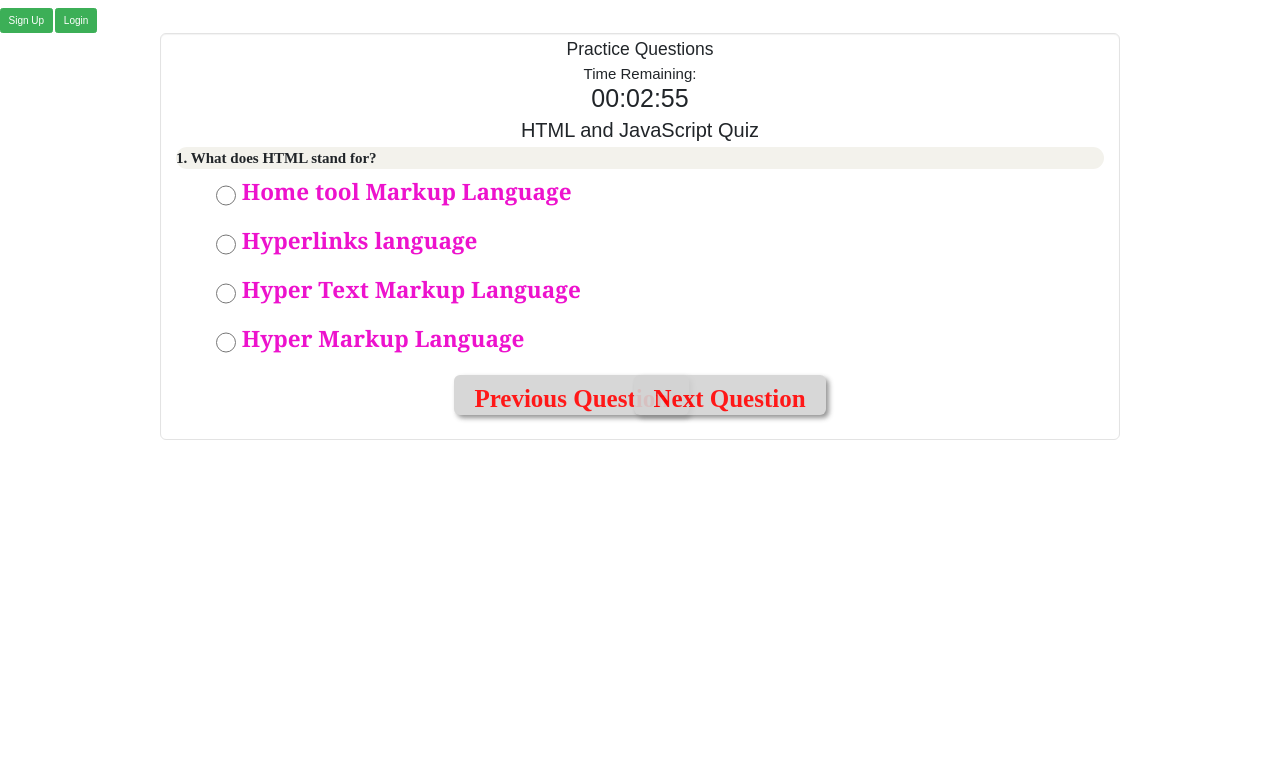
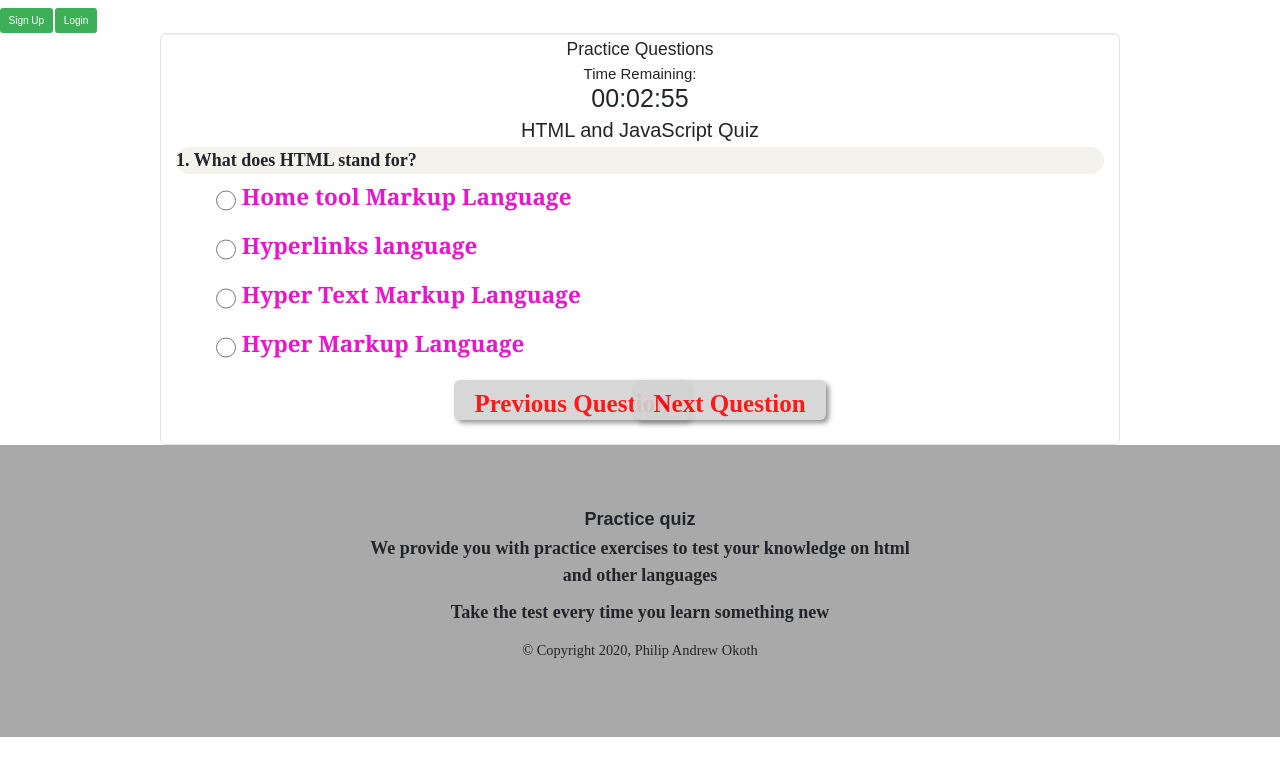
Before and after one commit to Youn-Andy/Quiz-app, a plain HTML site: page index.html in a window 1280 px wide. Drawn offline with nearby package versions, Linux system fonts and the light colour scheme.

Commit message:
Add a footer to  the website

```diff
--- a/css/styles.css
+++ b/css/styles.css
@@ -42,7 +42,8 @@ button:hover {
     padding: 14px 20px;
     background-color: #f44336;
 }
-.signupbtn{
+
+.signupbtn {
     background-color: green;
 }
 
@@ -125,26 +126,31 @@ hr {
 }
 
 h1 {
-    font-family:'Gabriola', serif;
+    font-family: 'Gabriola', serif;
     text-align: center;
 }
+
 ul {
     list-style: none;
 }
+
 li {
-    font-family:'Cambria', serif;
+    font-family: 'Cambria', serif;
     font-size: 1.5em;
 }
+
 input[type=radio] {
     border: 0px;
     width: 20px;
     height: 2em;
 }
+
 p {
-    font-family:'Gabriola', serif;
+    font-family: 'Gabriola', serif;
 }
+
 /* Quiz Classes */
- .quizContainer {
+.quizContainer {
     background-color: white;
     border-radius: 6px;
     width: 75%;
@@ -155,28 +161,29 @@ p {
     box-shadow: 10px 10px 5px #888;*/
     position: relative;
 }
-.quizcontainer #quiz1
-{
-text-shadow:1px 1px 2px orange;
-font-family:"Georgia", Arial, sans-serif;
+
+.quizcontainer #quiz1 {
+    text-shadow: 1px 1px 2px orange;
+    font-family: "Georgia", Arial, sans-serif;
 }
+
 .nextButton {
     box-shadow: 3px 3px 5px #888;
     border-radius: 6px;
-   /* width: 150px;*/
+    /* width: 150px;*/
     height: 40px;
     text-align: center;
     background-color: lightgrey;
     /*clear: both;*/
     color: red;
-    font-family:'Gabriola', serif;
+    font-family: 'Gabriola', serif;
     position: relative;
     margin: auto;
-	font-size:25px;
-	font-weight:bold;
+    font-size: 25px;
+    font-weight: bold;
     padding-top: 5px;
-	float:right;
-	right:30%;
+    float: right;
+    right: 30%;
 }
 
 .preButton {
@@ -188,20 +195,20 @@ font-family:"Georgia", Arial, sans-serif;
     background-color: lightgrey;
     /*clear: both;*/
     color: red;
-    font-family:'Gabriola', serif;
+    font-family: 'Gabriola', serif;
     position: relative;
     margin: auto;
-	font-size:25px;
-	font-weight:bold;
+    font-size: 25px;
+    font-weight: bold;
     padding-top: 5px;
-	float:left;
-	left:30%;
+    float: left;
+    left: 30%;
 }
 
 .question {
-    font-family:'Century', serif;
-    font-size: 1.5em;
-	font-weight:bold;
+    font-family: 'Century', serif;
+    font-size: large;
+    font-weight: bold;
     width: 100%;
     height: auto;
     margin: auto;
@@ -209,6 +216,7 @@ font-family:"Georgia", Arial, sans-serif;
     background-color: #f3f2ec;
 
 }
+
 .quizMessage {
     background-color: peachpuff;
     border-radius: 6px;
@@ -216,32 +224,48 @@ font-family:"Georgia", Arial, sans-serif;
     margin: auto;
     text-align: center;
     padding: 5px;
-	font-size:20px;
-	font-weight:bold;
-    font-family:'Gabriola', serif;
+    font-size: 20px;
+    font-weight: bold;
+    font-family: 'Gabriola', serif;
     color: red;
-	position:absolute;
-	top:80%;
-	left:40%;
+    position: absolute;
+    top: 80%;
+    left: 40%;
 }
+
 .choiceList {
     font-family: 'Arial', serif;
     color: #ed12cd;
-	font-size:15px;
-	font-weight:bold;
+    font-size: 15px;
+    font-weight: bold;
 }
+
 .result {
     width: 40%;
     height: auto;
     border-radius: 6px;
     background-color: linen;
     margin: auto;
-	color:green;
+    color: green;
     text-align: center;
-	font-size:25px;
-    font-family:'Verdana', serif;
-	font-weight:bold;
-	position:absolute;
-	top:80%;
-	left:30%;
+    font-size: 25px;
+    font-family: 'Verdana', serif;
+    font-weight: bold;
+    position: absolute;
+    top: 80%;
+    left: 30%;
 }
+footer{
+    background-color: darkgrey;
+    font-size: large;
+    font-weight: bold;
+    text-align: center;
+    padding: 5%;
+}
+footer h3{
+    font-size: large;
+    font-weight: bold;
+}
+@media screen and (max-width: 980px) {
+    .a2a_floating_style.a2a_vertical_style { display: none; }
+}
--- a/index.html
+++ b/index.html
@@ -94,13 +94,18 @@
         <button class="preButton">Previous Question</button>
         <button class="nextButton">Next Question</button>
     </div>
+
+    <div class="a2a_kit a2a_kit_size_32 a2a_floating_style a2a_vertical_style" style="left:0px; top:150px;">
+        <a class="a2a_button_facebook"></a>
+        <a class="a2a_button_twitter"></a>
+        <a class="a2a_button_pinterest"></a>
+        <a class="a2a_dd" href="https://www.addtoany.com/share"></a>
+    </div>
     <footer>
-        <div class="a2a_kit a2a_kit_size_32 a2a_floating_style a2a_vertical_style" style="left:0px; top:150px;">
-            <a class="a2a_button_facebook"></a>
-            <a class="a2a_button_twitter"></a>
-            <a class="a2a_button_pinterest"></a>
-            <a class="a2a_dd" href="https://www.addtoany.com/share"></a>
-        </div>
+        <h3>Practice quiz</h3>
+        <p>We provide you with practice exercises to test your knowledge on html <br> and other languages</p>
+        <p>Take the test every time you learn something new</p>
+        <p> <small>&copy; Copyright 2020, Philip Andrew Okoth</small> </p>
     </footer>
     <script src="js/script.js"></script>
     <script async src="https://static.addtoany.com/menu/page.js"></script>
```
Also changed, not shown: js/script.js (line endings or trailing spaces).
